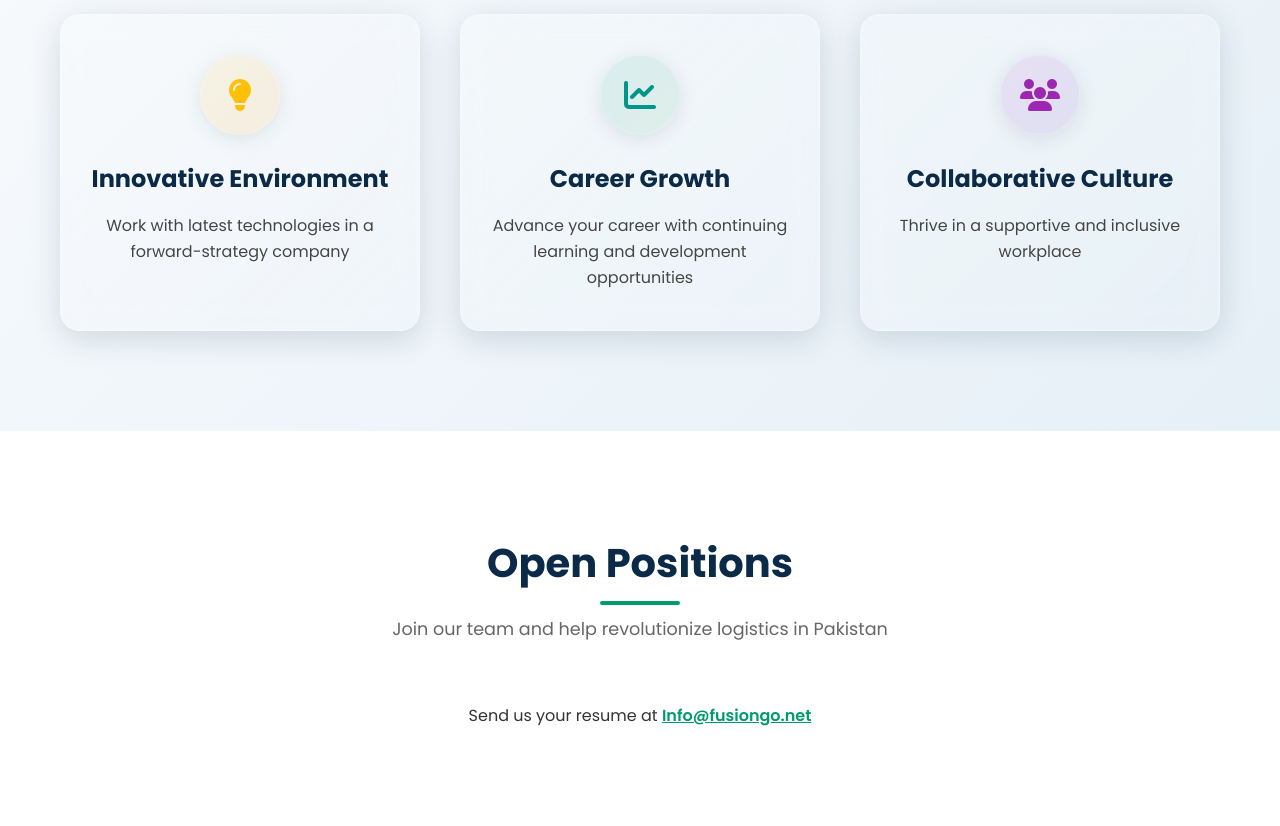
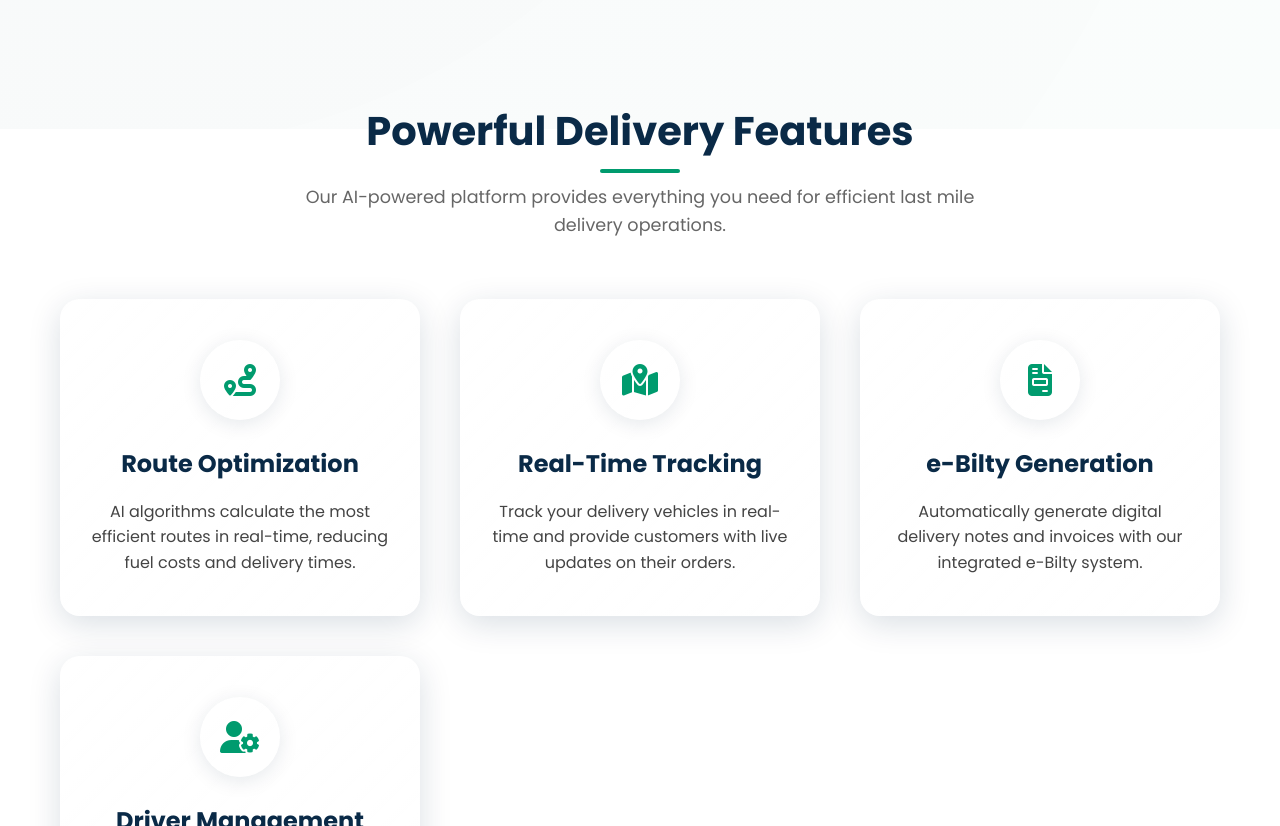
Before and after one commit to Maham-Waseem-123/FusionGO, a Flask app: page /careers in a window 1280 px wide. Shown: the part 671-1497 px from the top of the page. Run offline with Flask 3, Linux system fonts and the light colour scheme.

Commit message:
Update base.html

```diff
--- a/templates/base.html
+++ b/templates/base.html
@@ -1,11 +1,9 @@
-[file name]: base.html
-[file content begin]
 <!DOCTYPE html>
 <html lang="en">
 <head>
     <meta charset="UTF-8">
     <meta name="viewport" content="width=device-width, initial-scale=1.0">
-    <title>{% block title %}FusionGo | AI-Powered Last Mile Delivery Software{% endblock %}</title>
+    <title>FusionGo | AI-Powered Last Mile Delivery Software</title>
     <link rel="stylesheet" href="https://cdnjs.cloudflare.com/ajax/libs/font-awesome/6.4.0/css/all.min.css">
     <link href="https://fonts.googleapis.com/css2?family=Poppins:wght@300;400;500;600;700&display=swap" rel="stylesheet">
     <style>
@@ -809,7 +770,95 @@
 
     <!-- Main content -->
     <main>
-        {% block content %}{% endblock %}
+        <!-- Hero Section -->
+        <section class="hero">
+            <div class="container">
+                <div class="hero-content">
+                    <h1>Transform Your Last Mile Delivery</h1>
+                    <h2>AI-Powered Logistics Solutions</h2>
+                    <p>FusionGo optimizes your delivery operations with cutting-edge artificial intelligence, reducing costs and improving customer satisfaction.</p>
+                    <div class="hero-btns">
+                        <a href="#features" class="btn btn-primary">Explore Features</a>
+                        <a href="/contact" class="btn btn-secondary">Get Started</a>
+                    </div>
+                </div>
+            </div>
+        </section>
+
+        <!-- Features Section -->
+        <section id="features" class="features">
+            <div class="container">
+                <div class="section-header">
+                    <h2>Powerful Delivery Features</h2>
+                    <p>Our AI-powered platform provides everything you need for efficient last mile delivery operations.</p>
+                </div>
+                <div class="features-grid">
+                    <div class="feature-card">
+                        <div class="feature-icon">
+                            <i class="fas fa-route"></i>
+                        </div>
+                        <h3>Route Optimization</h3>
+                        <p>AI algorithms calculate the most efficient routes in real-time, reducing fuel costs and delivery times.</p>
+                    </div>
+                    <div class="feature-card">
+                        <div class="feature-icon">
+                            <i class="fas fa-map-marked-alt"></i>
+                        </div>
+                        <h3>Real-Time Tracking</h3>
+                        <p>Track your delivery vehicles in real-time and provide customers with live updates on their orders.</p>
+                    </div>
+                    <div class="feature-card">
+                        <div class="feature-icon">
+                            <i class="fas fa-file-invoice"></i>
+                        </div>
+                        <h3>e-Bilty Generation</h3>
+                        <p>Automatically generate digital delivery notes and invoices with our integrated e-Bilty system.</p>
+                    </div>
+                    <div class="feature-card">
+                        <div class="feature-icon">
+                            <i class="fas fa-user-cog"></i>
+                        </div>
+                        <h3>Driver Management</h3>
+                        <p>Monitor driver performance, assign tasks, and manage schedules through a single dashboard.</p>
+                    </div>
+                </div>
+            </div>
+        </section>
+
+        <!-- Stats Section -->
+        <section class="stats">
+            <div class="container">
+                <div class="stats-grid">
+                    <div class="stat-item">
+                        <div class="stat-value" id="stat1">32%</div>
+                        <div class="stat-label">Cost Reduction</div>
+                    </div>
+                    <div class="stat-item">
+                        <div class="stat-value" id="stat2">45%</div>
+                        <div class="stat-label">Faster Delivery</div>
+                    </div>
+                    <div class="stat-item">
+                        <div class="stat-value" id="stat3">98%</div>
+                        <div class="stat-label">On-Time Rate</div>
+                    </div>
+                    <div class="stat-item">
+                        <div class="stat-value" id="stat4">150+</div>
+                        <div class="stat-label">Happy Clients</div>
+                    </div>
+                </div>
+            </div>
+        </section>
+
+        <!-- CTA Section -->
+        <div class="container">
+            <section class="cta">
+                <div class="cta-content">
+                    <h2>Ready to Transform Your Delivery?</h2>
+                    <p>Join hundreds of companies that have optimized their last mile delivery with FusionGo.</p>
+                    <a href="/contact" class="btn btn-primary">Get Started Today</a>
+                </div>
+            </section>
+        </div>
     </main>
 
     <!-- Footer -->
@@ -918,35 +967,49 @@
             document.body.style.overflow = 'auto';
         });
 
-        // Enhanced page transition effect
-        document.querySelectorAll('a').forEach(link => {
-            if (link.href.includes(window.location.hostname) &&
-                !link.href.includes('#') &&
-                link.href !== window.location.href) {
+        // Stats counter animation
+        function animateStats() {
+            const stat1 = document.getElementById('stat1');
+            const stat2 = document.getElementById('stat2');
+            const stat3 = document.getElementById('stat3');
+            const stat4 = document.getElementById('stat4');
 
-                link.addEventListener('click', function(e) {
-                    e.preventDefault();
-                    const transition = document.querySelector('.page-transition');
-                    const href = this.href;
+            const stats = [
+                { element: stat1, value: 32 },
+                { element: stat2, value: 45 },
+                { element: stat3, value: 98 },
+                { element: stat4, value: 150 }
+            ];
 
-                    // Activate swipe panels
-                    transition.classList.add('active');
+            stats.forEach(stat => {
+                let count = 0;
+                const duration = 2000; // ms
+                const increment = stat.value / (duration / 50);
 
-                    // Navigate after animation completes
-                    setTimeout(() => {
-                        window.location.href = href;
-                    }, 500);
+                const timer = setInterval(() => {
+                    count += increment;
+                    if (count >= stat.value) {
+                        clearInterval(timer);
+                        stat.element.textContent = stat.value + (stat.element.id === 'stat4' ? '+' : '%');
+                    } else {
+                        stat.element.textContent = Math.floor(count) + (stat.element.id === 'stat4' ? '+' : '%');
+                    }
+                }, 50);
             });
         }
+
+        // Trigger stats animation when in view
+        const statsSection = document.querySelector('.stats');
+        const observer = new IntersectionObserver((entries) => {
+            entries.forEach(entry => {
+                if (entry.isIntersecting) {
+                    animateStats();
+                    observer.disconnect();
+                }
             });
+        }, { threshold: 0.5 });
 
-        // Reset transition on page load
-        window.addEventListener('load', function() {
-            const transition = document.querySelector('.page-transition');
-            setTimeout(() => {
-                transition.classList.remove('active');
-            }, 100);
-        });
+        observer.observe(statsSection);
     </script>
 </body>
 </html>
```
Also changed, not shown: other parts of templates/base.html (+5 -42 lines). Lines whose indentation alone changed are shown as unchanged.
